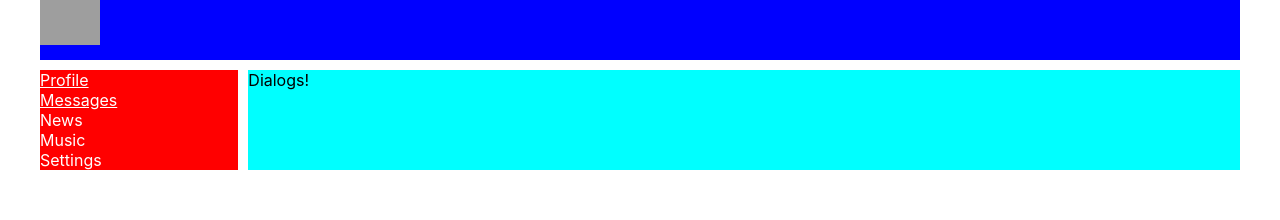
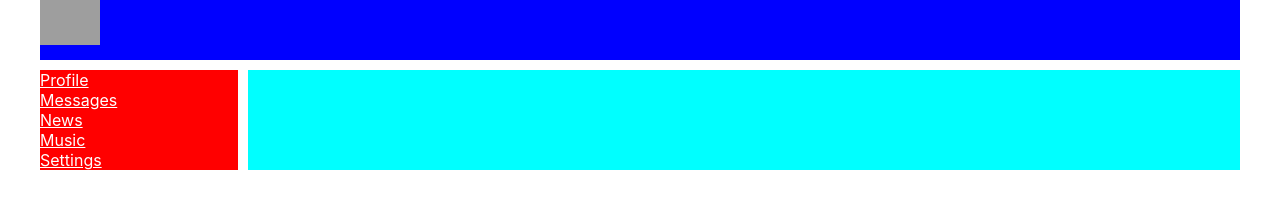
Before and after one commit to Aleksvtop/wayOfTheSamuray, a React (Create React App) app: page / in a window 1280 px wide. Shown: the top 220 px of the page. Built offline with nearby package versions, Linux system fonts and the light colour scheme; grey boxes are pictures that could not be loaded.

Commit message:
Add routing for navbar elements

```diff
--- a/src/App.tsx
+++ b/src/App.tsx
@@ -4,20 +4,25 @@ import {Header} from "./components/Header/Header";
 import {Navbar} from "./components/Navbar/Navbar";
 import {Profile} from "./components/Profile/Profile";
 import {Dialogs} from "./components/Dialogs/Dialogs";
+import {BrowserRouter, Route} from "react-router-dom";
 
 // Nothing interesting here
 
 const App = () => {
     return (
-        <div className={'appWrapper'}>
-            <Header/>
-            <Navbar/>
-            {/*<Profile/>*/}
-            <div className={'appWrapperContent'}>
-                <Dialogs/>
+        <BrowserRouter>
+            <div className={'appWrapper'}>
+                <Header/>
+                <Navbar/>
+                <div className={'appWrapperContent'}>
+                    <Route path='/dialogs' component={Dialogs}/>
+                    <Route path='/profile' component={Profile}/>
+                    {/*<Route path='/news' component={News}/>
+                    <Route path='/music' component={Music}/>
+                    <Route path='/settings' component={Settings}/>*/}
+                </div>
             </div>
-
-        </div>
+        </BrowserRouter>
     );
 }
 
--- a/src/components/Navbar/Navbar.tsx
+++ b/src/components/Navbar/Navbar.tsx
@@ -4,11 +4,11 @@ import classes from './Navbar.module.css';
 export const Navbar = () => {
     return (
         <nav className={classes.nav}>
-            <div><a href={'/Profile'} className={classes.item}>Profile</a></div>
-            <div><a href={'/Dialogs'} className={classes.item}>Messages</a></div>
-            <div><a className={classes.item}>News</a></div>
-            <div><a className={classes.item}>Music</a></div>
-            <div><a className={classes.item}>Settings</a></div>
+            <div><a href={'/profile'} className={classes.item}>Profile</a></div>
+            <div><a href={'/dialogs'} className={classes.item}>Messages</a></div>
+            <div><a href={'/news'} className={classes.item}>News</a></div>
+            <div><a href={'/music'} className={classes.item}>Music</a></div>
+            <div><a href={'/settings'} className={classes.item}>Settings</a></div>
         </nav>
     );
 }
```
